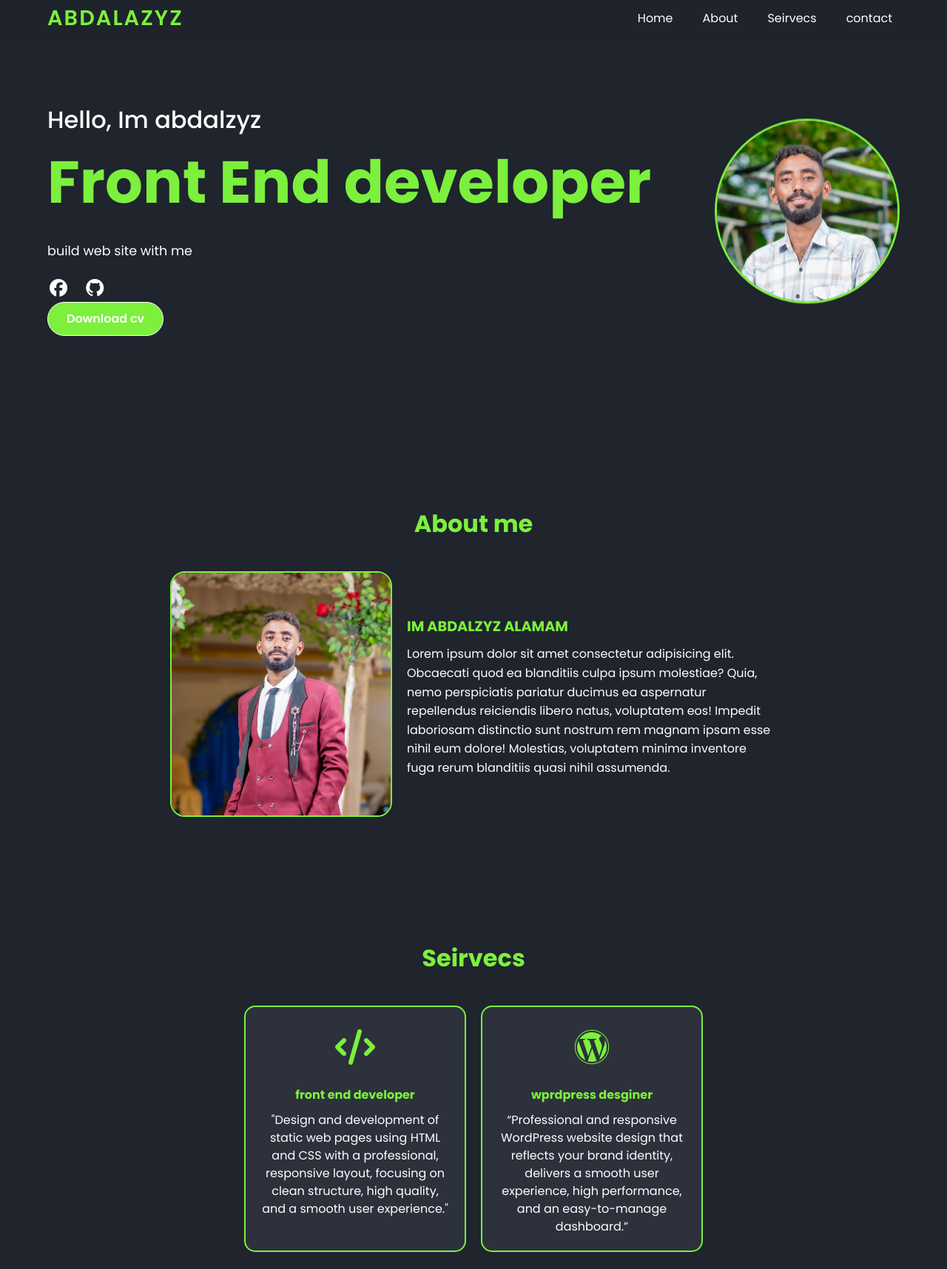
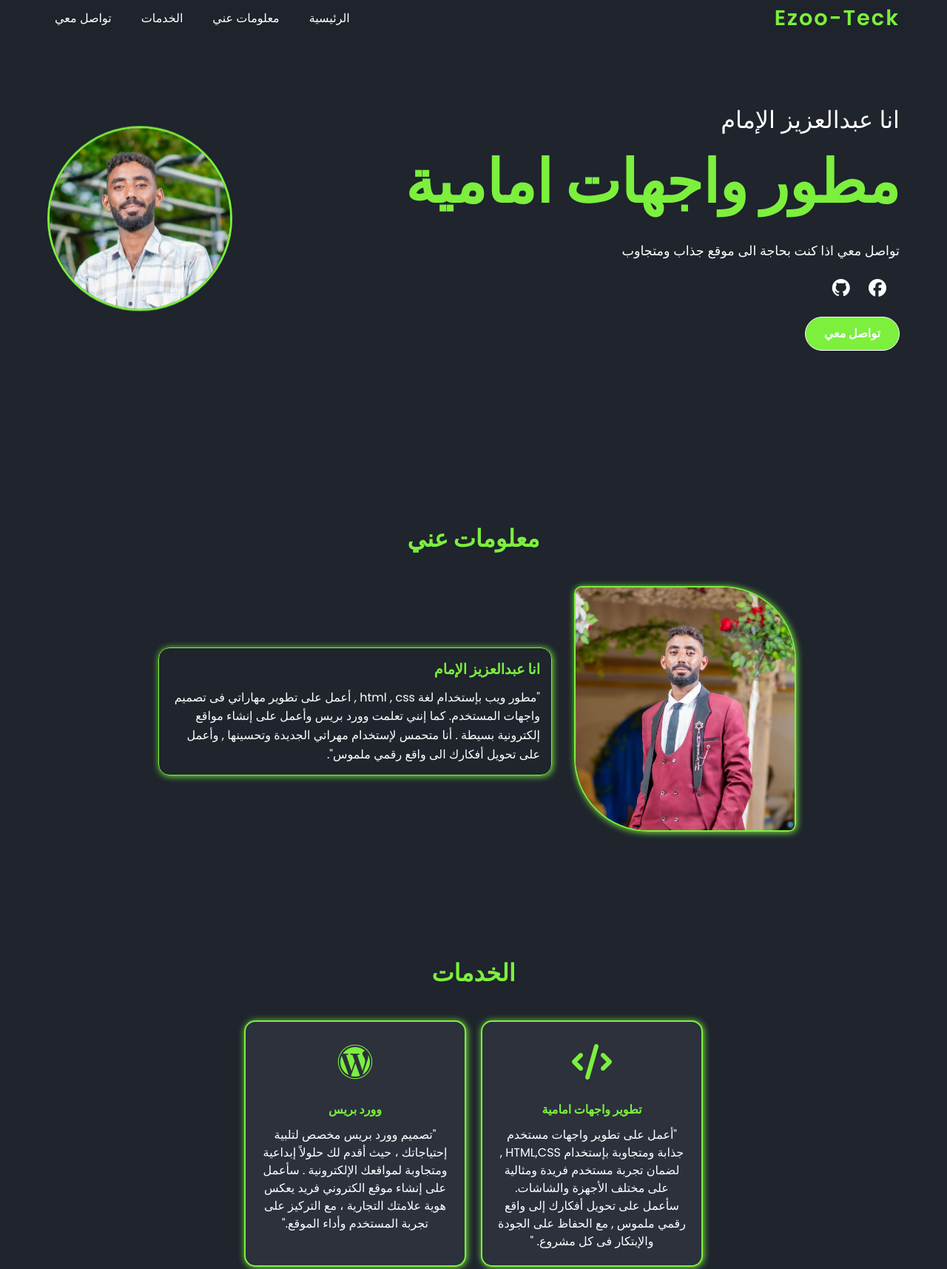
Before and after one commit to Azoz123-ezoo/portfolio-, a plain HTML site: page index.html in a window 1280 px wide. Shown: the part 12-1727 px from the top of the page at 74% size. Drawn offline with Linux system fonts and the light colour scheme.

Commit message:
Add files via upload

```diff
--- a/index.html
+++ b/index.html
@@ -1,10 +1,10 @@
 <!DOCTYPE html>
-<html lang="en">
+<html lang="ar" dir="rtl">
 
 <head>
     <meta charset="UTF-8">
     <meta name="viewport" content="width=device-width, initial-scale=1.0">
-    <meta name="description"
+     <meta name="description"
         content="أنا مطوّر ويب متخصص في إنشاء مواقع احترافية سريعة ومتجاوبة، أعمل على تحويل الأفكار إلى تجارب رقمية جميلة وفعّالة. أقدّم حلولًا حديثة في تطوير الواجهة الأمامية والخلفية، مع اهتمام خاص بالتفاصيل وتجربة المستخدم.">
 
     <meta property="og:type" content="website" />
@@ -23,69 +23,79 @@
 
 <body>
     <header>
-        <a href="#" class="logo">abdalazyz</a>
+        <a href="#" class="logo">Ezoo-Teck</a>
         <nav class="navigtion">
             <ul>
-                <li> <a href="#main">Home</a></li>
-                <li> <a href="#About">About</a></li>
-                <li><a href="#Seirvecs">Seirvecs</a></li>
-                <li><a href="#contact">contact</a></li>
+                <li> <a href="#main">الرئيسية</a></li>
+                <li> <a href="#About">معلومات عني</a></li>
+                <li><a href="#Seirvecs">الخدمات</a></li>
+                <li><a href="#contact">تواصل معي</a></li>
 
             </ul>
 
         </nav>
+        <!-- <input type="checkbox" id="menu-toggle">
+<label for="menu-toggle" class="menu-icon">☰</label>
+
+<ul class="mobile-menu">
+    <li><a href="#">الرئيسية</a></li>
+    <li><a href="#">من نحن</a></li>
+    <li><a href="#">الخدمات</a></li>
+    <li><a href="#">اتصل بنا</a></li>
+</ul> -->
+
 
     </header>
 
     <section class="main " id="main">
         <div class="hero-content">
-            <h1>Hello, Im abdalzyz <br> <span>Front End developer</span></h1>
-            <p> build web site with me</p>
+            <h1>انا عبدالعزيز الإمام <br> <span>مطور واجهات امامية</span></h1>
+            <p> تواصل معي اذا كنت بحاجة الى موقع جذاب ومتجاوب</p>
 
             <div class="socill">
-                <a href="https://www.facebook.com/abdalzyzalamam.991643" target="_blank"><i
-                        class="fa-brands fa-facebook"></i></a>
-                <a href="https://github.com/Azoz123-ezoo/portfolio-" target="_blank"><i
-                        class="fa-brands fa-github"></i></a>
+                <a href="https://www.facebook.com/abdalzyzalamam.991643"><i class="fa-brands fa-facebook"></i></a>
+                <a href="https://github.com/Azoz123-ezoo/portfolio-"><i class="fa-brands fa-github"></i></a>
             </div>
 
-            <a href="#" class="but-1">Download cv </a>
+            <a href="#" class="but-1">تواصل معي </a>
         </div>
         <div class="hero-img">
             <img src="assets/imagine/IMG_20250915_195020_728.png" alt="">
         </div>
     </section>
     <section class="About" id="About">
-        <h2 class="title">About me</h2>
+        <h2 class="title">معلومات عني</h2>
         <div class="contenar">
             <div class="img-info">
                 <img src="assets/imagine/IMG_20250915_195009_549.jpg" alt="">
 
             </div>
-            <div class="info">
-                <h3>Im abdalzyz alamam</h3>
-                <p>Lorem ipsum dolor sit amet consectetur adipisicing elit. Obcaecati quod ea blanditiis culpa ipsum
-                    molestiae? Quia, nemo perspiciatis pariatur ducimus ea aspernatur repellendus reiciendis libero
-                    natus, voluptatem eos! Impedit laboriosam distinctio sunt nostrum rem magnam ipsam esse nihil eum
-                    dolore! Molestias, voluptatem minima inventore fuga rerum blanditiis quasi nihil assumenda.</p>
+            <div class="box-info">
+                <div class="info">
+                    <h3>انا عبدالعزيز الإمام</h3>
+                    <p>"مطور ويب بإستخدام لغة html , css , أعمل على تطوير مهاراتي فى تصميم واجهات المستخدم. كما إنني
+                        تعلمت وورد بريس وأعمل على إنشاء مواقع إلكترونية بسيطة . أنا متحمس لإستخدام مهراتي الجديدة
+                        وتحسينها , وأعمل على تحويل أفكارك الى واقع رقمي ملموس". </p>
+                </div>
             </div>
+
 
         </div>
 
     </section>
     <section id="Seirvecs" class="Seirvecs">
-        <h2 class="title">Seirvecs</h2>
+        <h2 class="title">الخدمات </h2>
         <div class="content">
             <div class="cards">
                 <div class="icons">
 
                     <i class="fa-solid fa-code"></i>
                 </div>
-
                 <div class="info-card">
-                    <h3>front end developer</h3>
-                    <p>"Design and development of static web pages using HTML and CSS with a professional, responsive
-                        layout, focusing on clean structure, high quality, and a smooth user experience."</p>
+                    <h3>تطوير واجهات امامية</h3>
+                    <p>"أعمل على تطوير واجهات مستخدم جذابة ومتجاوبة بإستخدام HTML,CSS , لضمان تجربة مستخدم فريدة ومثالية
+                        على مختلف الأجهزة والشاشات. سأعمل على تحويل أفكارك إلى واقع رقمي ملموس , مع الحفاظ على الجودة
+                        والإبتكار فى كل مشروع. "</p>
                 </div>
 
             </div>
@@ -94,15 +104,16 @@
                     <i class="fa-brands fa-wordpress"></i>
                 </div>
                 <div class="info-card">
-                    <h3>wprdpress desginer</h3>
-                    <p>“Professional and responsive WordPress website design that reflects your brand identity, delivers
-                        a smooth user experience, high performance, and an easy-to-manage dashboard.”</p>
+                    <h3>وورد بريس</h3>
+                    <p>"تصميم وورد بريس مخصص لتلبية إحتياجاتك ، حيث أقدم لك حلولاً إبداعية ومتجاوبة لمواقعك الإلكترونية
+                        . سأعمل على إنشاء موقع الكتروني فريد يعكس هوية علامتك التجارية ، مع التركيز على تجربة المستخدم
+                        وأداء الموقع." </p>
                 </div>
             </div>
         </div>
     </section>
     <section class="contact" id="contact">
-        <h2 class="title">Contact</h2>
+        <h2 class="title">تواصل معي</h2>
         <div class="content">
             <div class="cards">
                 <div class="icons">
@@ -110,7 +121,7 @@
                 </div>
                 <div class="info-card">
                     <h3>Email </h3>
-                    <strong> ozaz05281@gmail.com</strong>
+                    <strong>bdalzyzalamam@gmail.com</strong>
                 </div>
             </div>
             <div class="cards">
@@ -127,11 +138,10 @@
 
     <section class="footer">
 
-        <p class="footer-title"> Copy rigth &copy; <span>Abdalzyz</span></p>
+        <p class="footer-title"> حقوق النشر &copy; <span>Ezoo-Teck</span></p>
         <div class="socill-footer">
-            <a href="https://www.facebook.com/abdalzyzalamam.991643" target="_blank"><i
-                    class="fa-brands fa-facebook"></i></a>
-            <a href="https://github.com/Azoz123-ezoo/portfolio-" target="_blank"><i class="fa-brands fa-github"></i></a>
+            <a href="https://www.facebook.com/abdalzyzalamam.991643"><i class="fa-brands fa-facebook"></i></a>
+            <a href="https://github.com/Azoz123-ezoo/portfolio-"><i class="fa-brands fa-github"></i></a>
         </div>
 
 
--- a/style.css
+++ b/style.css
@@ -33,7 +33,7 @@ header {
     color: #7cf03d;
     font-size: 1.8em;
     font-weight: 600;
-    text-transform: uppercase;
+    text-transform: capitalize;
     letter-spacing: 2px;
     text-decoration: none;
 }
@@ -91,7 +91,9 @@ header {
     padding-top: 10px;
     text-decoration: none;
     display: inline-block;
+    margin-top: 20px;
     padding: 10px 25px;
+    text-transform: capitalize;
     background-color: #7cf03d;
     color: #fff;
     border: 1px solid #fff;
@@ -160,8 +162,9 @@ header {
 }
 
 .img-info img {
+    box-shadow: 1px 1px 10px #7cf03d;
     width: 300px;
-    border-radius: 20px;
+    border-radius: 10px 100px ;
     border: 2px solid #7cf03d;
     transition: 0.5s;
 }
@@ -178,12 +181,27 @@ header {
     font-size: 1.2em;
     color: #7cf03d;
     margin-bottom: 10px;
-    text-transform: uppercase;
+    text-transform: capitalize;
 }
 
 .info p {
     font-size: 1em;
     line-height: 1.6;
+}
+
+.box-info {
+    border: 1px solid #7cf03d;
+    border-radius: 15px;
+    padding: 15px;
+    margin: 10px;
+    box-shadow: 1px 1px 10px #7cf03d;
+    transition: 0.5s ease;
+
+}
+
+.box-info:hover {
+    transform: scale(1.05);
+
 }
 
 .Seirvecs .conteiner {
@@ -213,6 +231,8 @@ header {
     text-align: center;
     transition: 0.5s;
     border: 2px solid #7cf03d;
+
+    box-shadow: 1px 1px 10px #7cf03d;
 }
 
 .cards:hover {
@@ -264,6 +284,9 @@ header {
 
 /* ===== Responsive ===== */
 @media (max-width: 1024px) {
+    .mobile-menu{
+        visibility: hidden;
+    }
     .main {
         flex-direction: column-reverse;
         text-align: center;
@@ -274,6 +297,7 @@ header {
     }
 
     .hero-img img {
+
         width: 200px;
         height: 200px;
     }
@@ -296,7 +320,7 @@ header {
     }
 
     .main {
-        padding: 100px 20px;
+        padding: 120px 20px 100px 20px;
     }
 
     .hero-content h1 span {
@@ -337,3 +361,33 @@ header {
         max-width: 250px;
     }
 }
+/*
+.menu-icon {
+    font-size: 30px;
+    cursor: pointer;
+    display: none;
+}
+
+#menu-toggle {
+    display: none;
+}
+
+.mobile-menu {
+    display: none;
+    list-style: none;
+    padding: 0;
+}
+
+إذا تم تفعيل الـ checkbox تظهر القائمة
+#menu-toggle:checked ~ .mobile-menu {
+    display: block;
+}
+
+@media (max-width: 768px) {
+     .navigtion ul li a{
+        visibility: hidden;
+    }
+    .menu-icon {
+        display: block;
+    }
+} */
```
